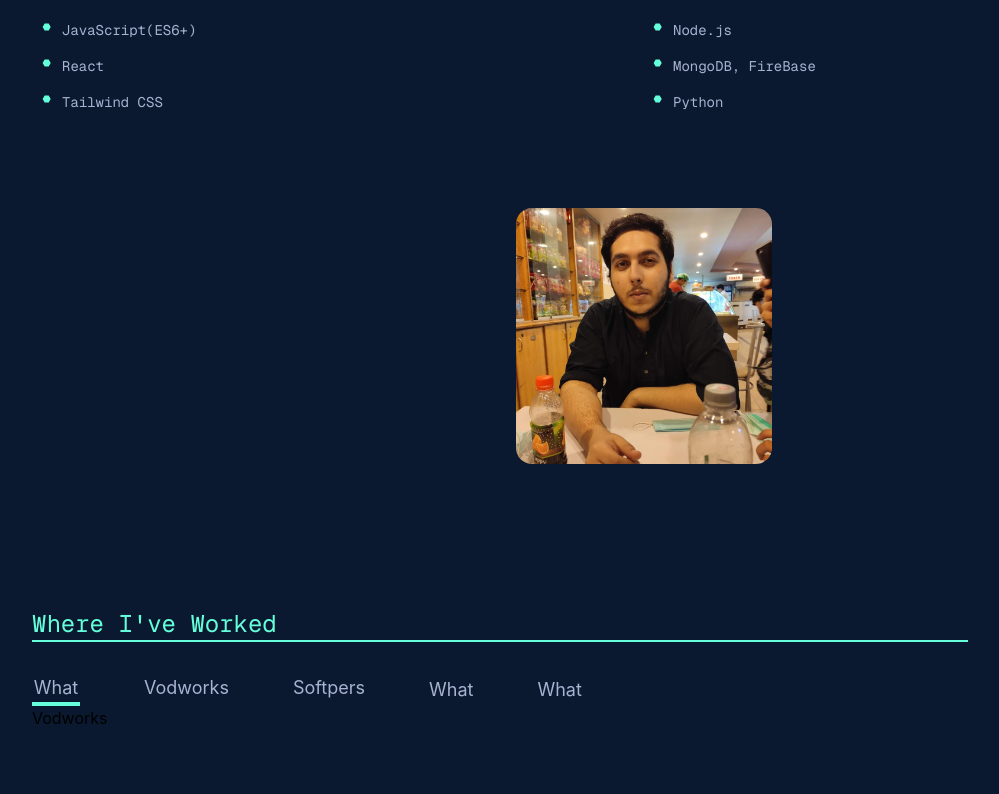
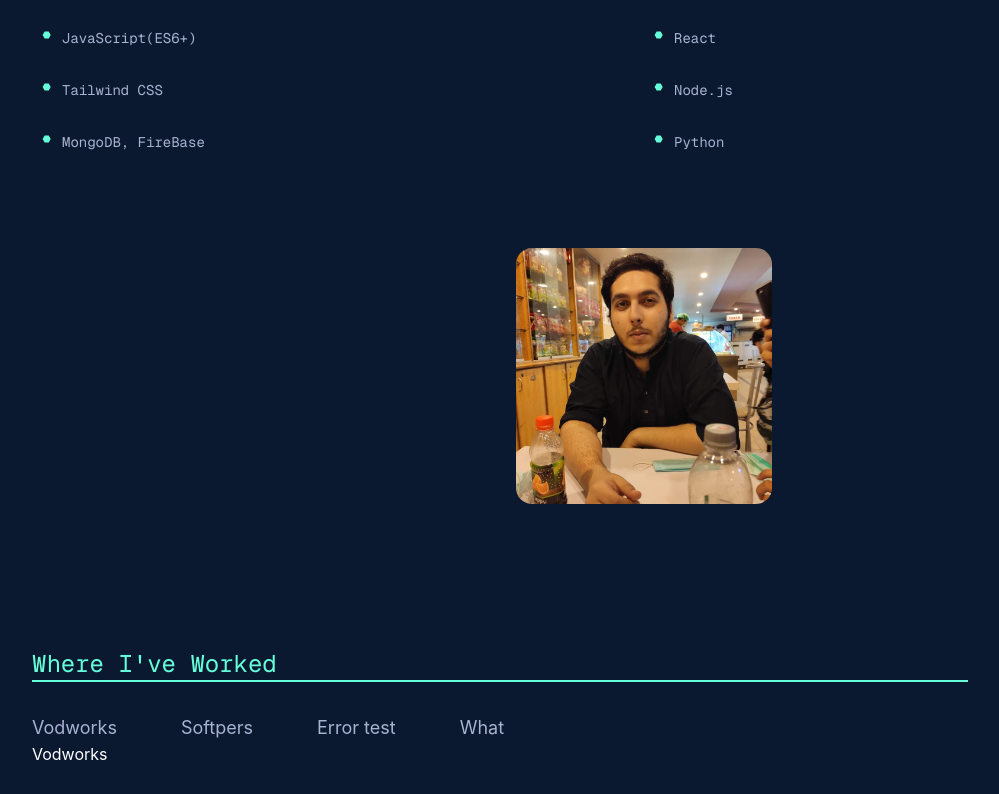
Before and after one commit to Lyfissad/Portfolio, a React (Create React App) app: page / in a window 1280 px wide. Shown: the part 886-1680 px from the top of the page, without its empty margins (0-999 px from the left). Built offline with nearby package versions, Linux system fonts and the light colour scheme; a web font is replaced by a local one.

Commit message:
experience router element working now polishing it now.

```diff
--- a/src/App.jsx
+++ b/src/App.jsx
@@ -1,13 +1,10 @@
 import { React, useState, useEffect, useRef } from "react"
-import {Routes, Route} from "react-router-dom"
 import Header from "./component/Header";
 import Intro from "./component/Intro";
 import './App.css';
 import SideNav from "./component/SideNav"
 import About from "./component/About"
 import Experience from "./component/Experience"
-import ExpiTile from "./component/ExpiTile"
-import ErrorMess from "./component/Error"
 import Footer from "./component/Footer"
 import { RiMenu4Line } from "react-icons/ri";
 import { IoMdClose } from "react-icons/io";
@@ -77,12 +74,7 @@ export default function App() {
       <div ref={ref} style={{ minHeight: '300px'}}>
         {isVisible && <About blur = {SideActive}/>}
       </div>
-      <Routes>
-        <Route path="/" errorElement={<ErrorMess />} element={isVisible && <Experience blur = {SideActive} />}>
-            <Route index element={<ExpiTile company = "Vodworks" />}/>
-            <Route path="localhost:3000//softpers" element={<ExpiTile company = "Softpers" /> } errorElement={<ErrorMess />}/>
-        </Route>
-      </Routes>
+      {isVisible && <Experience blur = {SideActive} />}
       <div ref={ref} style={{ minHeight: '300px'}}>
       {isVisible && <Footer blur = {SideActive}/>}
       </div>
--- a/src/component/About.jsx
+++ b/src/component/About.jsx
@@ -29,7 +29,7 @@ export default function About(props){
             performance. My goal is to continue advancing in the field,
             taking on senior roles and contributing to innovative software
              solutions.</h4>
-            <ul  className="columns-2 mt-5 font-geist text-sm">
+            <ul  className="grid grid-cols-2 gap-4 mt-7 font-geist text-sm">
                 <li className="mb-4 flex gap-2"><VscDebugBreakpointData  className="fill-green"/> JavaScript(ES6+)</li>
                 <li className="mb-4 flex gap-2"><VscDebugBreakpointData className="fill-green"/> React</li>
                 <li className="mb-4 flex gap-2"><VscDebugBreakpointData className="fill-green"/> Tailwind CSS</li>
--- a/src/component/Error.jsx
+++ b/src/component/Error.jsx
@@ -1,18 +1,17 @@
 import React from "react";
-
-
+import { NavLink } from "react-router-dom";
 
 
 export default function ErrorMess(){
     return(
         <div>
             <h1 className="text-2xl
-        text-green font-geist mt-6 mb-8 animate-fadeInM">You encountered an error.</h1>
-            <button className="transition ease-in-out delay-150 text-green
-                     border-green border-solid justify-center
-                      border-2 ps-2 pr-12 pl-12
+        text-green font-geist text-center mt-44 mb-8 animate-fadeInM">You encountered an error.</h1>
+            <NavLink to="/"><button className="transition ease-in-out delay-150 text-green
+                     border-green border-solid size-14 w-40 text-2xl
+                      border-2  ml-40
                        rounded-md relative
-                        font-geist hover:animate-wiggle">Home</button>
+                        font-geist hover:animate-wiggle">Home</button></NavLink>
         </div>
     )
 }
--- a/src/component/Experience.jsx
+++ b/src/component/Experience.jsx
@@ -1,5 +1,5 @@
 import React from "react"
-import { Outlet, Link } from "react-router-dom"
+import { Outlet, NavLink } from "react-router-dom"
 
 
 
@@ -10,13 +10,12 @@ export default function Experience(props){
         text-green font-geist mt-6 mb-8 animate-fadeInM">Where I've Worked<hr className="w-3/4 border-green
         border-y"/></h2>
         <div className="flex text-slightFade text-lg gap-16 overflow-x-scroll">
-            <button className="bg-navy hover:bg-lightNavy w-12 border-b-4 border-green">What</button>
-            <Link to={"/vodworks"} className="bg-navy hover:bg-lightNavy">Vodworks</Link>
-            <Link to={"/softpers"} className="bg-navy hover:bg-lightNavy">Softpers</Link>
-            <button className="bg-navy hover:bg-lightNavy">What</button>
+            <NavLink to={"/vodworks"} className="bg-navy hover:bg-lightNavy focus:text-green">Vodworks</NavLink>
+            <NavLink to={"/softpers"} className="bg-navy hover:bg-lightNavy focus:text-green">Softpers</NavLink>
+            <NavLink to={"/error"} className="bg-navy hover:bg-lightNavy focus:text-green">Error test</NavLink>
             <button className="bg-navy hover:bg-lightNavy">What</button>
         </div>
-        <Outlet />
+        <Outlet className="animate-fadeInM"  />
         </div>
 
     )
--- a/src/component/ExpiTile.jsx
+++ b/src/component/ExpiTile.jsx
@@ -5,6 +5,9 @@ import React from "react";
 
 export default function ExpiTile(props){
     return(
-        <h1>{props.company}</h1>
+        <div className="animate-fadeInM">
+            <h1 className="text-white">{props.position}{props.company}</h1>
+            <h3 className="text-white">{props.timeLine}</h3>
+        </div>
     )
 }
--- a/src/index.jsx
+++ b/src/index.jsx
@@ -2,21 +2,25 @@ import React from 'react';
 import ReactDOM from 'react-dom/client';
 import './index.css';
 import LogoPage from "./LogoPage"
+import ErrorMess from "./component/Error"
 import {
-  createBrowserRouter,
+  createBrowserRouter,Route,
   RouterProvider,
+  createRoutesFromElements,
 } from "react-router-dom";
-import Experience from './component/Experience';
+
 import ExpiTile from './component/ExpiTile';
 
 
 
-const router = createBrowserRouter([
-  {
-    path: "/",
-    element: <LogoPage />,
-  },
-]);
+
+const router = createBrowserRouter(createRoutesFromElements(
+  <Route path='/' errorElement={<ErrorMess />} element={<LogoPage />}>
+      <Route index element={<ExpiTile company = "Vodworks"/>}/>
+      <Route path='vodworks' element={<ExpiTile company = "Vodworks"/>}/>
+      <Route path='softpers' element={<ExpiTile company = "Softpers" position="React Developer" timeLine="2 days"/>}/>
+  </Route>
+));
 
 const root = ReactDOM.createRoot(document.getElementById('root'));
 root.render(
```
